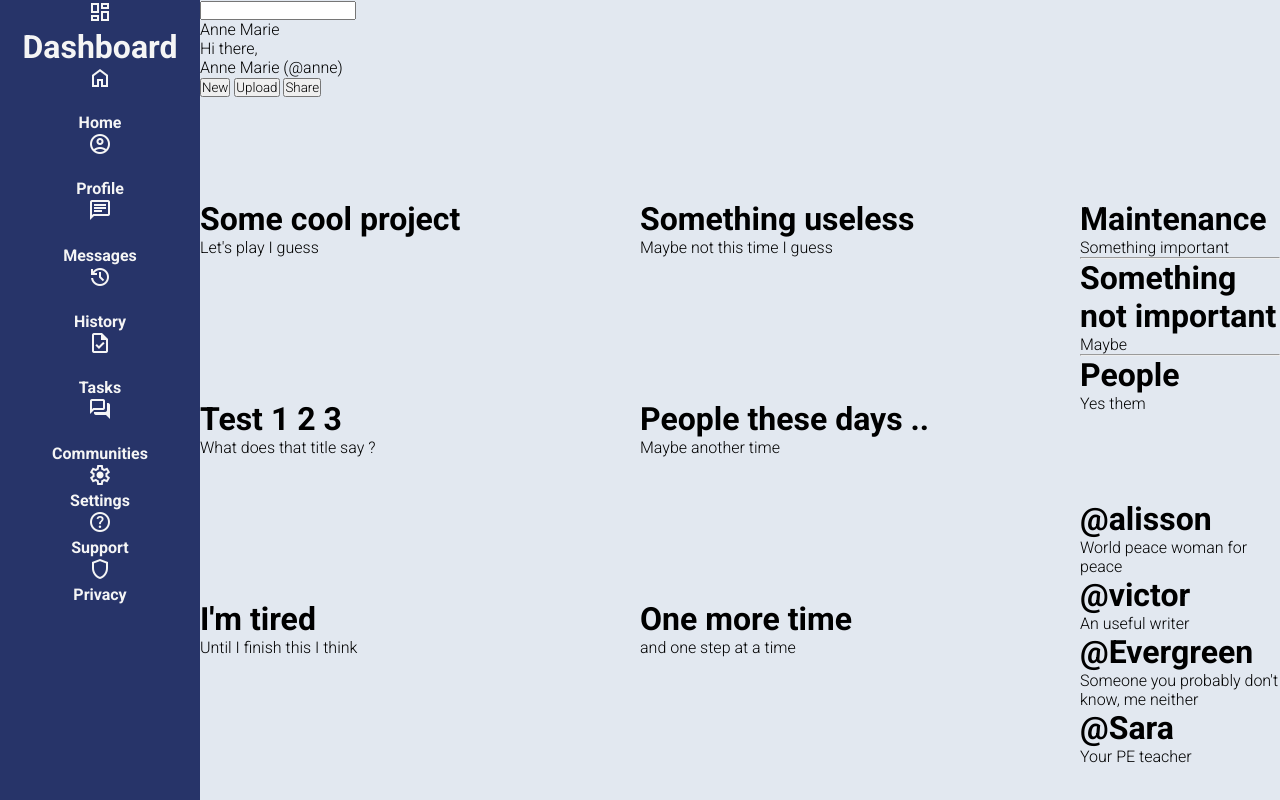
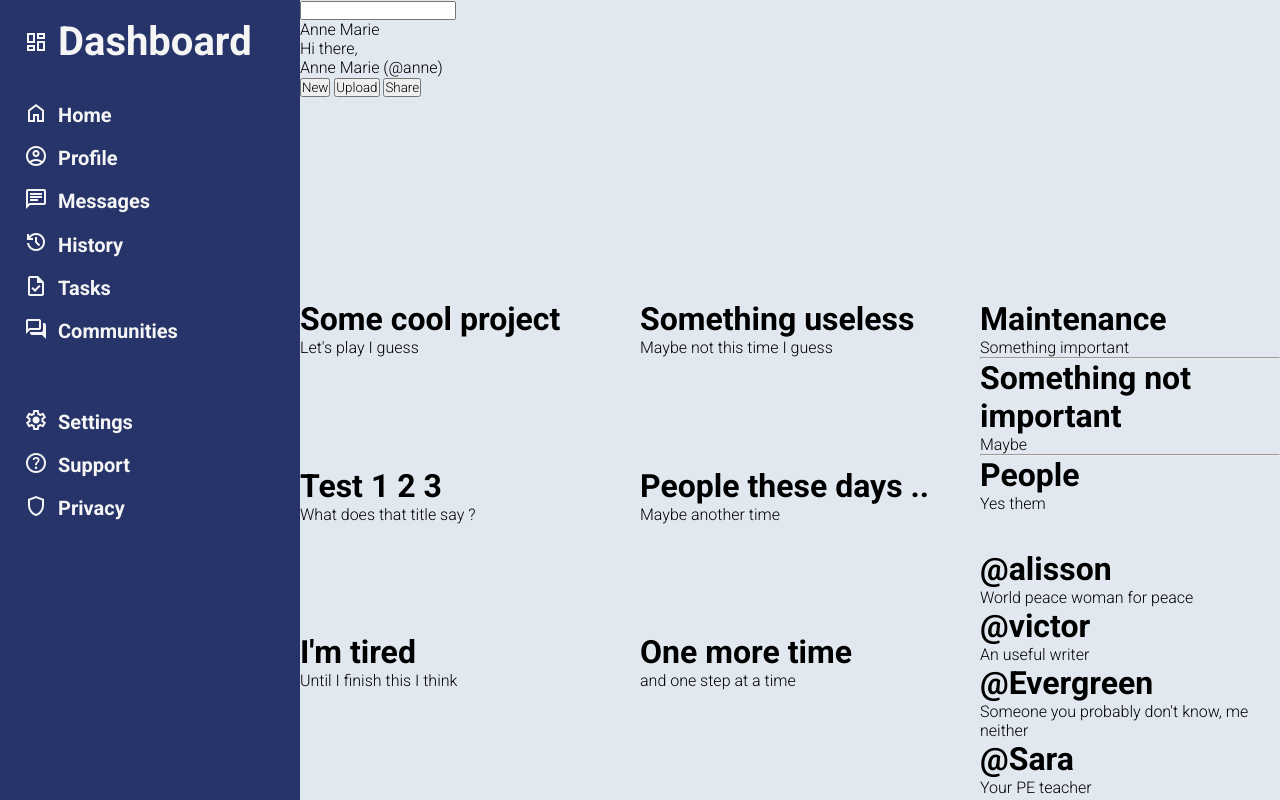
Before and after one commit to Yushi5058/admin-dashboard, a plain HTML site: page index.html in a window 1280 px wide. Drawn offline with nearby package versions, Linux system fonts and the light colour scheme.

Commit message:
update icons styles

```diff
--- a/styles.css
+++ b/styles.css
@@ -15,8 +15,8 @@
   min-height:100vh;
   background-color: #E2E8F0;
   display:grid;
-  grid-template-columns: 200px 1fr;
-  grid-template-rows:200px 1fr;
+  grid-template-columns: 300px 1fr;
+  grid-template-rows:300px 1fr;
   grid-template-areas: "sidebar header"
   "sidebar main" ;
 }
@@ -24,27 +24,43 @@
   background-color: var(--blue);
   color:whitesmoke;
   font-weight:bold;
-  text-align: center;
   grid-area:sidebar;
+  font-size:1.25rem;
 }
-i {
+.sidebar-item {
+  display: flex;
+  align-items: center;
+  margin-left:1.5rem;
+}
+
+.sidebar-icons {
+  margin-right: 10px;
+  margin-top:15px;
+  font-size:20px;
+}
+.separator-sidebar {
+  margin-top:3rem;
+}
+.dashboard-icon {
+  margin-right: 10px;
+  font-size:30px;
+}
+.dashboard-text {
+  margin:1.15rem 0;
+}
+
+.sidebar > p {
+  margin-top:1.15rem;
   text-align: left;
 }
 
-.sidebar > p {
-  font-size:1.12rem;
-  text-align: center;
-}
-.sidebar > p+p {
-  margin-top:1.15rem;
-}
-.sidebar-section-one {
+.sidebar-section-one, .sidebar-section-two {
   margin-top:1.2rem;
 }
 .main-content {
   grid-area:main;
   display: grid;
-  grid-template-columns: 1fr 200px;
+  grid-template-columns: 1fr 300px;
   grid-template-rows: repeat(2,1fr);
   grid-template-areas: "project announcements"
   "project trending";
```
